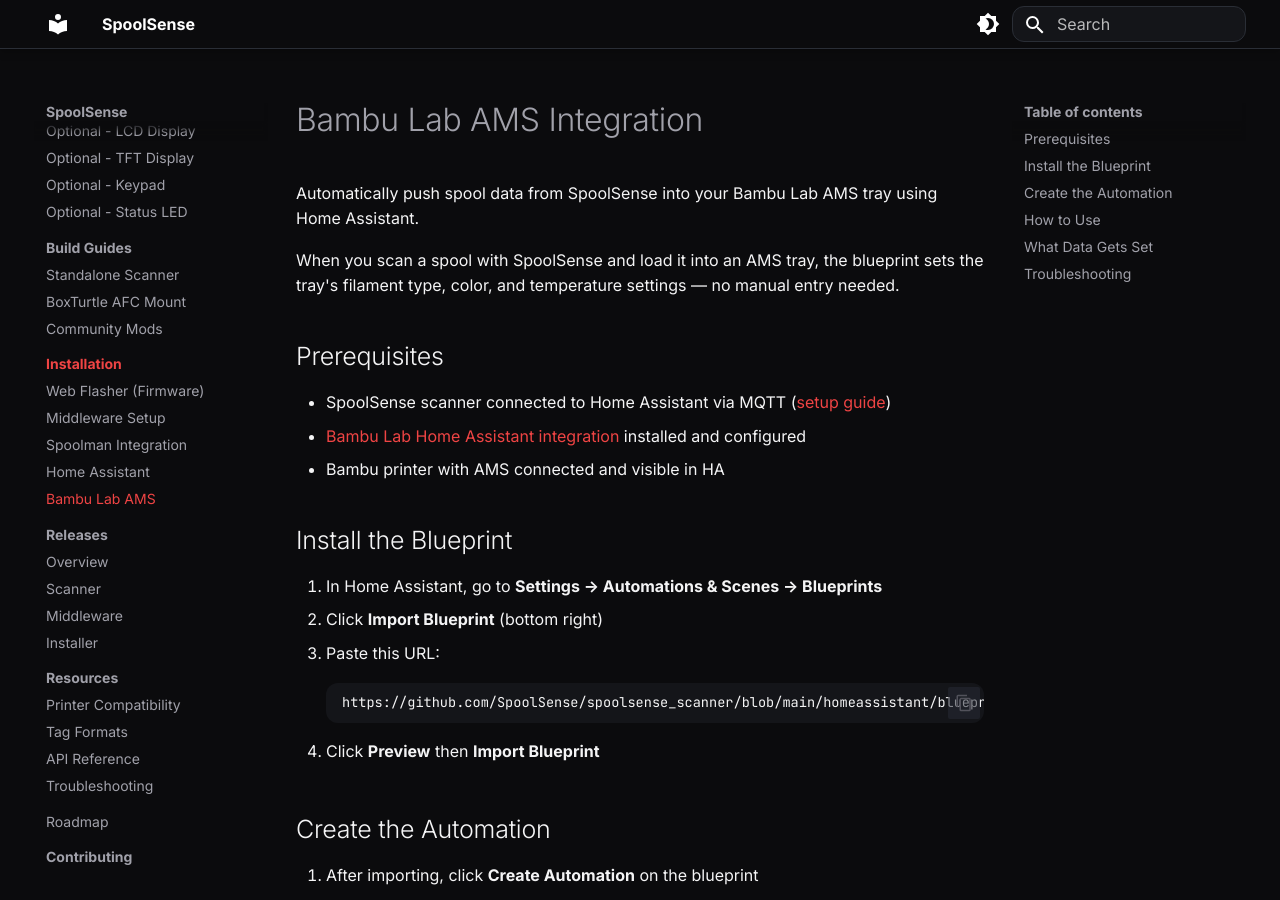
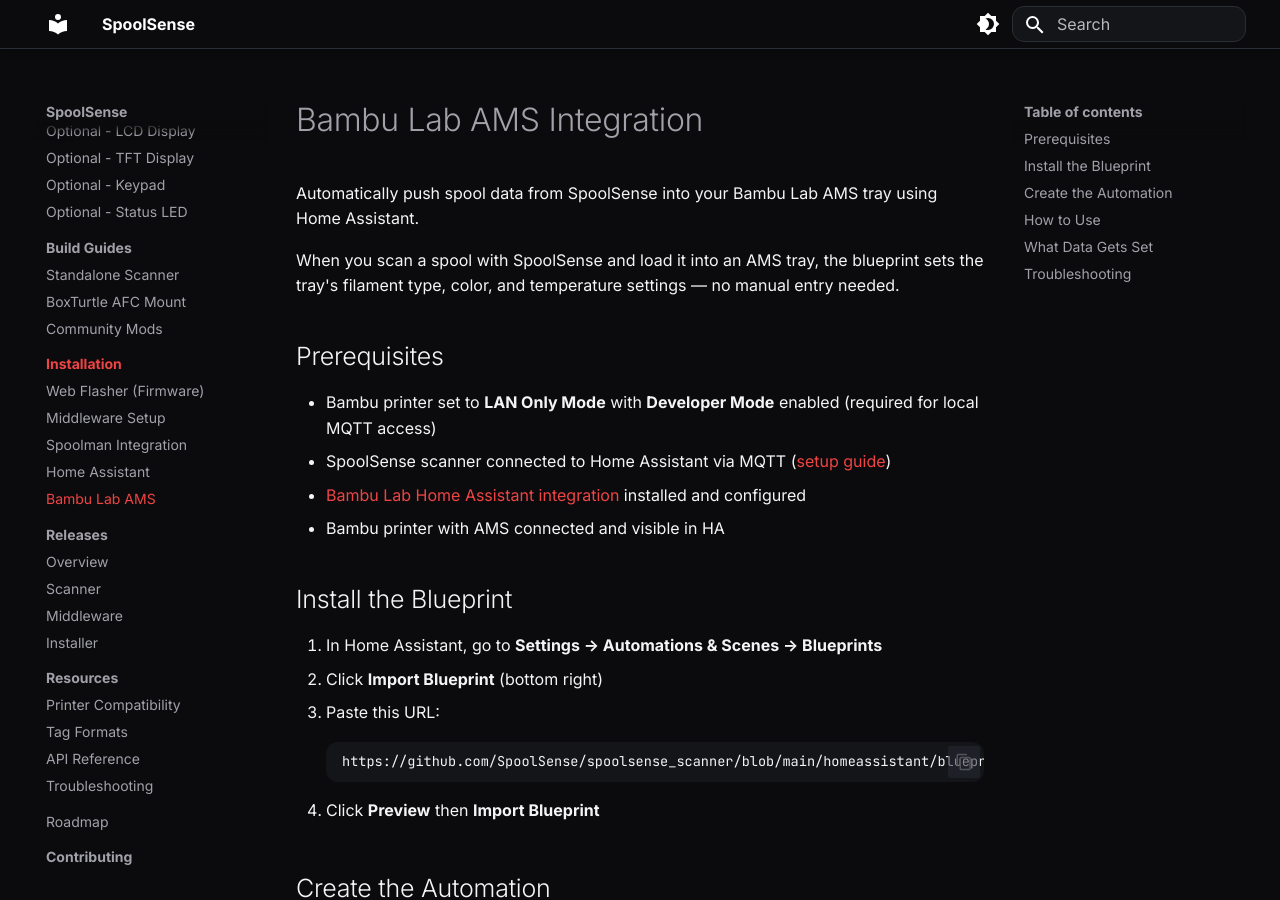
Before and after one commit to SpoolSense/spoolsense.org, an MkDocs documentation site: the page built from docs/installation/bambu-ams.md, in a window 1280 px wide and 900 px high. Built offline with MkDocs 1.6.1 and Material for MkDocs 9.7.7, drawn with Linux system fonts in a browser that asks for light colours.

Commit message:
docs: add LAN Only + Developer Mode prerequisite for Bambu AMS

```diff
--- a/docs/installation/bambu-ams.md
+++ b/docs/installation/bambu-ams.md
@@ -6,6 +6,7 @@ When you scan a spool with SpoolSense and load it into an AMS tray, the blueprin
 
 ## Prerequisites
 
+- Bambu printer set to **LAN Only Mode** with **Developer Mode** enabled (required for local MQTT access)
 - SpoolSense scanner connected to Home Assistant via MQTT ([setup guide](home-assistant.md))
 - [Bambu Lab Home Assistant integration](https://github.com/greghesp/ha-bambulab) installed and configured
 - Bambu printer with AMS connected and visible in HA
```
